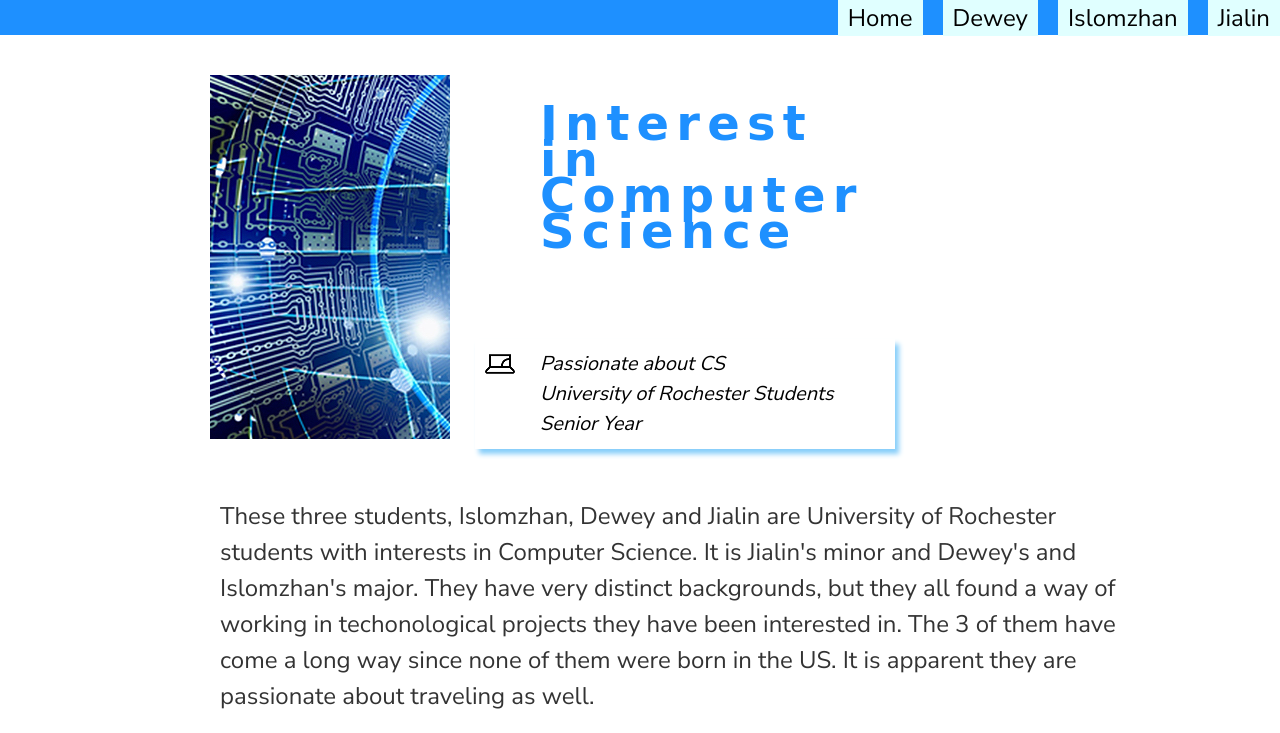
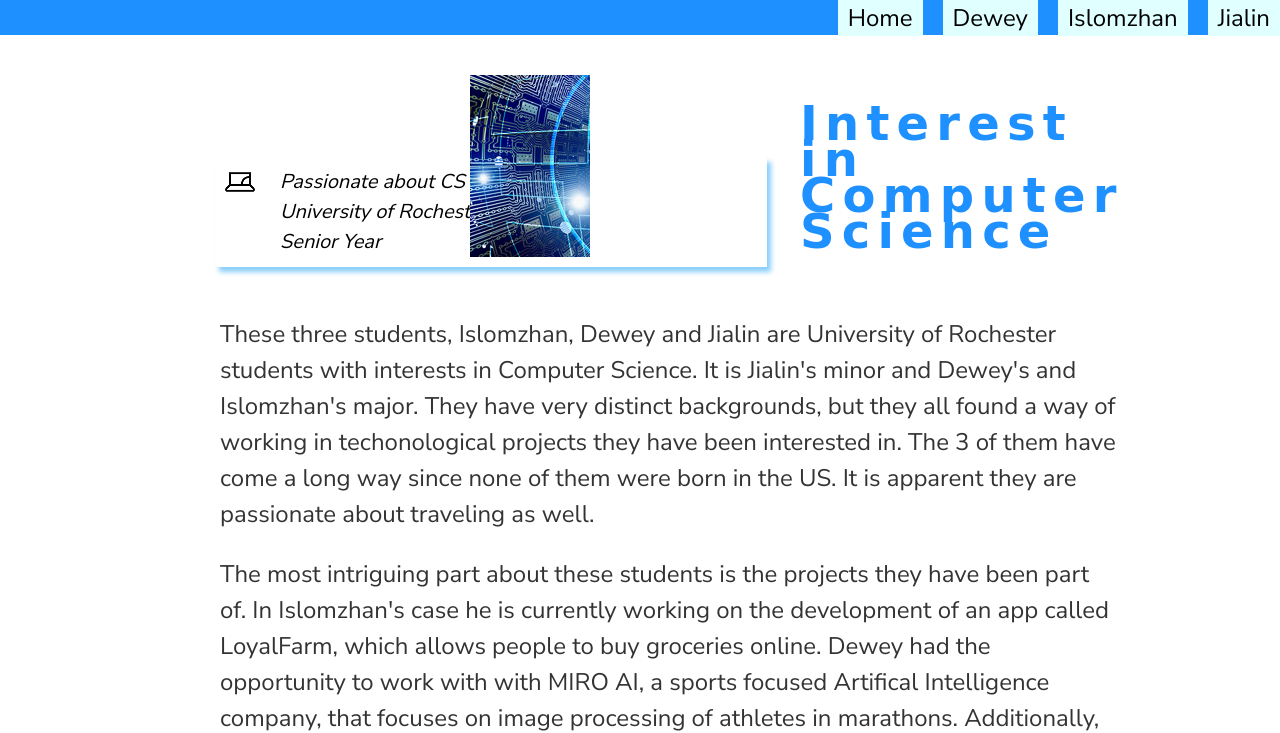
Before and after one commit to Junting0211/assignment03, a PHP site: page /index.php in a window 1280 px wide. Shown: the top 733 px of the page. Run offline with PHP 8.4, Linux system fonts and the light colour scheme; some web fonts are replaced.

Commit message:
Update styles.css

```diff
--- a/css/styles.css
+++ b/css/styles.css
@@ -56,7 +56,8 @@ header h1 {
 header img {
     position: relative;
 	left: 40px;
-	padding-top: 50px; ;
+	padding-top: 50px;
+	width: 24.99999%;;
 }
 
 /*	*************************************************
@@ -65,7 +66,7 @@ header img {
 aside {
 	background-image:url(../images/logo_cs.png);
 	background-repeat: no-repeat;
-	grid-column: 2 / 3;
+	grid-column: 1 / 3;
 	grid-row: 1 / 3;
 	align-self: end;
 	font-style: italic;
@@ -73,7 +74,7 @@ aside {
 	line-height: 30px;
 	padding: 10px;
 	box-shadow: 4px 5px 5px 0px #87CEFA;
-	width: 80%;
+	width: 70%;
 	margin-left: 55px;
 	color:black;
 }
@@ -150,8 +151,8 @@ main { grid-column: 1 / 4;
 	margin-left: 60px;
 }
 header {
-	grid-column: 1 / 2;
-	grid-row: 1 / 3;
+	grid-column: 2 / 2;
+	grid-row: 2/ 3;
 }
 nav {
 	grid-column: 2 / 4;
```
